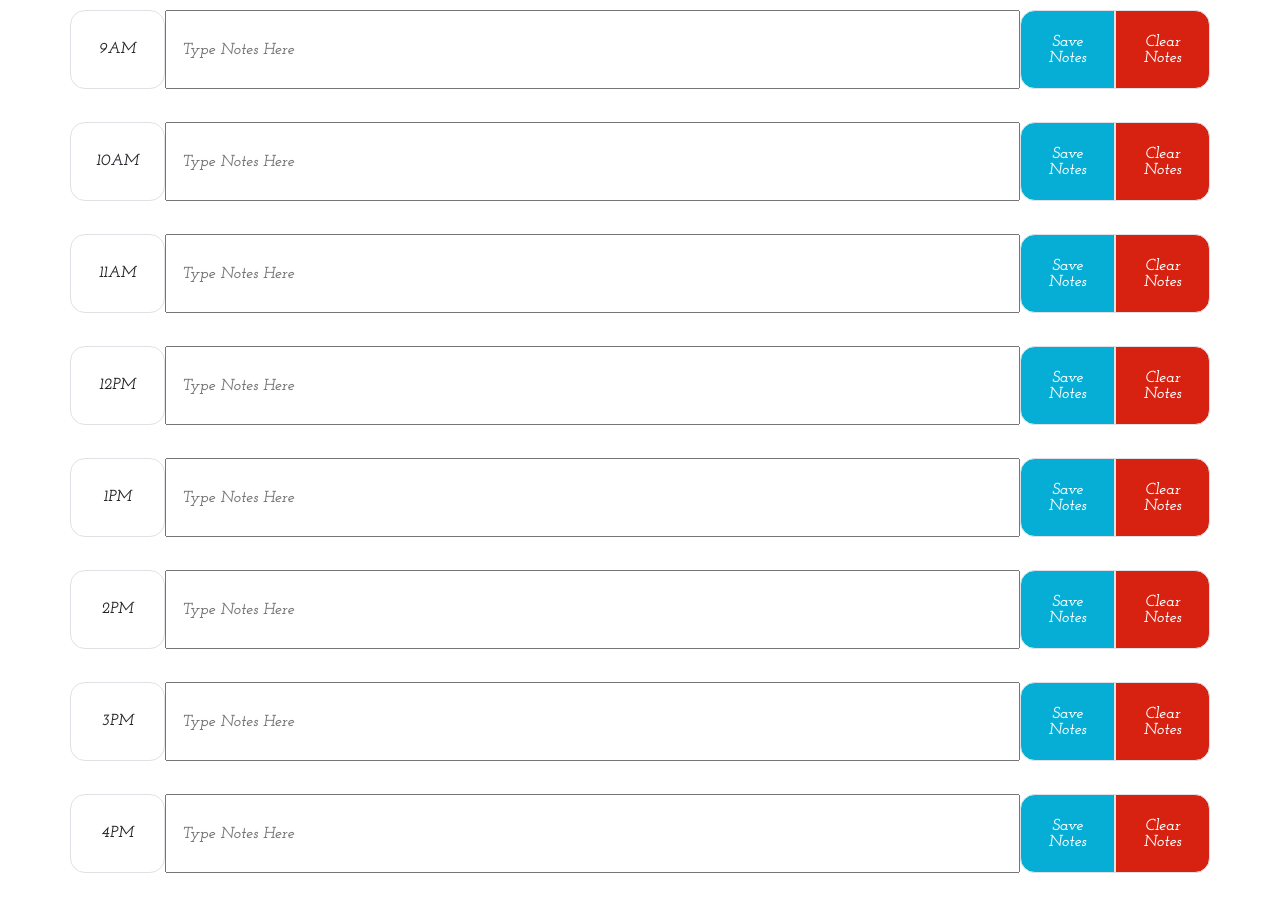
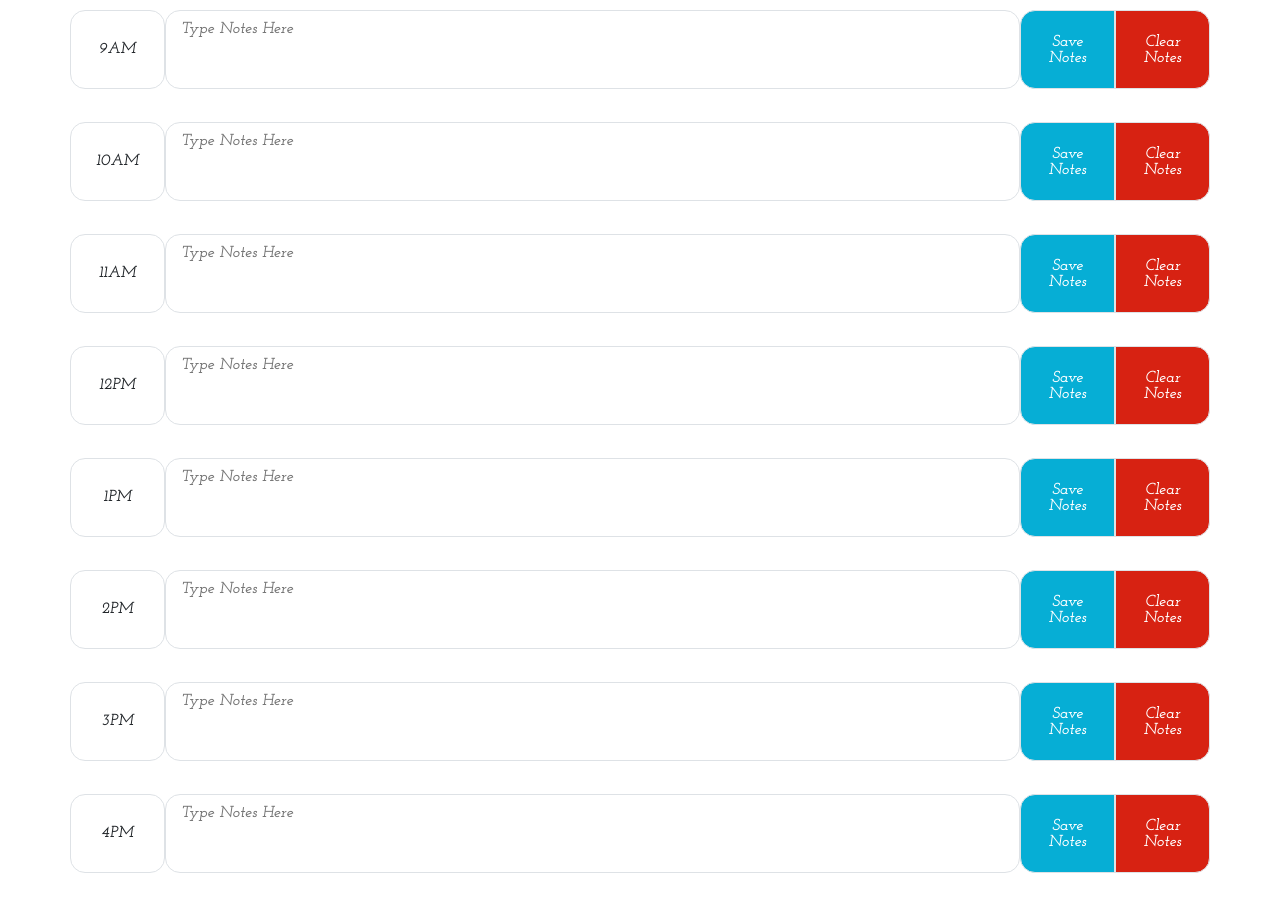
Before and after one commit to ReindeerCode/Third-Party-APIs-Work-Day-Scheduler, a plain HTML site: page index.html in a window 1280 px wide. Shown: the part 360-1265 px from the top of the page. Drawn offline with nearby package versions, Linux system fonts and the light colour scheme.

Commit message:
HTML ID changes, JS notes updates

```diff
--- a/JS/script.js
+++ b/JS/script.js
@@ -23,4 +23,4 @@ let m = moment()
             //current hour shows light blue
             //future hours show light green
         //save btn - created, need to make functional
-        //clear btn - created, need to make functional
+        //clear btn - created, need to make functional - use .val with an empty sting
--- a/index.html
+++ b/index.html
@@ -28,52 +28,52 @@
     </header>
     <div class="container">
       <div class="row text-center text-middle">
-        <div id="9AM" class="col-12">
-          <div class=row>
+        <div class="col-12">
+          <div id="9AM" class=row>
             <div class="col-1 border border-silver topPad time-block";">9AM</div>
-            <input class="col-9 description textarea" placeholder="Type Notes Here"></input>
+            <textarea class="col-9 border border-silver description textarea" placeholder="Type Notes Here"></textarea>
             <button class="col-1 border border-silver saveBtn saveBtn-i">Save Notes</button>
-            <button class="col-1 border border-silver clearBtn clearBtn-i">Clear Notes</button>
+            <button id="9AMClearBTN" class="col-1 border border-silver clearBtn clearBtn-i">Clear Notes</button>
           </div>
           <div id="10AM" class=row>
             <div class="col-1 border border-silver topPad time-block">10AM</div>
-            <input class="col-9 description textarea" placeholder="Type Notes Here"></input>
+            <textarea class="col-9 border border-silver description textarea" placeholder="Type Notes Here"></textarea>
             <button class="col-1 border border-silver saveBtn saveBtn-i">Save Notes</button>
             <button class="col-1 border border-silver clearBtn clearBtn-i">Clear Notes</button>
           </div>
           <div id="11AM" class=row>
             <div class="col-1 border border-silver topPad time-block">11AM</div>
-            <input class="col-9 description textarea" placeholder="Type Notes Here"></input>
+            <textarea class="col-9 border border-silver description textarea" placeholder="Type Notes Here"></textarea>
             <button class="col-1 border border-silver saveBtn saveBtn-i">Save Notes</button>
             <button class="col-1 border border-silver clearBtn clearBtn-i">Clear Notes</button>
           </div>
           <div id="12PM" class=row>
             <div class="col-1 border border-silver topPad time-block">12PM</div>
-            <input class="col-9 description textarea" placeholder="Type Notes Here"></input>
+            <textarea class="col-9 border border-silver description textarea" placeholder="Type Notes Here"></textarea>
             <button class="col-1 border border-silver saveBtn saveBtn-i">Save Notes</button>
             <button class="col-1 border border-silver clearBtn clearBtn-i">Clear Notes</button>
           </div>
           <div id="1PM" class=row>
             <div class="col-1 border border-silver topPad time-block">1PM</div>
-            <input class="col-9 description textarea" placeholder="Type Notes Here"></input>
+            <textarea class="col-9 border border-silver description textarea" placeholder="Type Notes Here"></textarea>
             <button class="col-1 border border-silver saveBtn saveBtn-i">Save Notes</button>
             <button class="col-1 border border-silver clearBtn clearBtn-i">Clear Notes</button>
           </div>
           <div id="2PM" class=row>
             <div class="col-1 border border-silver topPad time-block">2PM</div>
-            <input class="col-9 description textarea" placeholder="Type Notes Here"></input>
+            <textarea class="col-9 border border-silver description textarea" placeholder="Type Notes Here"></textarea>
             <button class="col-1 border border-silver saveBtn saveBtn-i">Save Notes</button>
             <button class="col-1 border border-silver clearBtn clearBtn-i">Clear Notes</button>
           </div>
           <div id="3PM"class=row>
             <div class="col-1 border border-silver topPad time-block">3PM</div>
-            <input class="col-9 description textarea" placeholder="Type Notes Here"></input>
+            <textarea class="col-9 border border-silver description textarea" placeholder="Type Notes Here"></textarea>
             <button class="col-1 border border-silver saveBtn saveBtn-i">Save Notes</button>
             <button class="col-1 border border-silver clearBtn clearBtn-i">Clear Notes</button>
           </div>
           <div id="4PM" class=row>
             <div class="col-1 border border-silver topPad time-block">4PM</div>
-            <input class="col-9 description textarea" placeholder="Type Notes Here"></input>
+            <textarea class="col-9 border border-silver description textarea" placeholder="Type Notes Here"></textarea>
             <button class="col-1 border border-silver saveBtn saveBtn-i">Save Notes</button>
             <button class="col-1 border border-silver clearBtn clearBtn-i">Clear Notes</button>
           </div>
```
